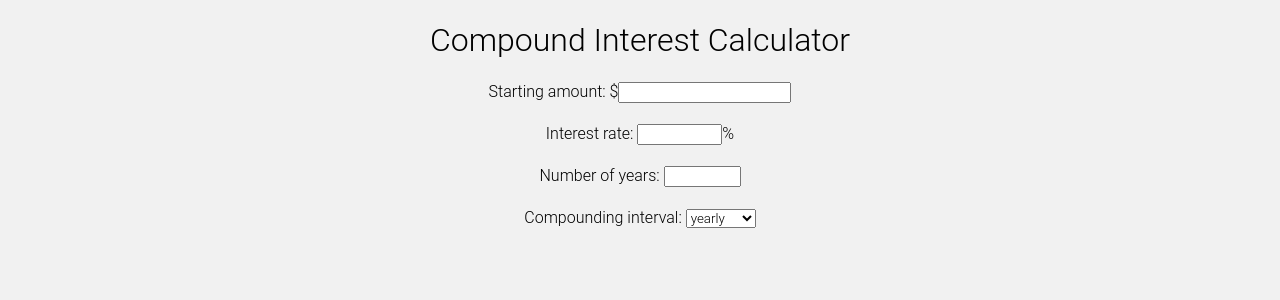
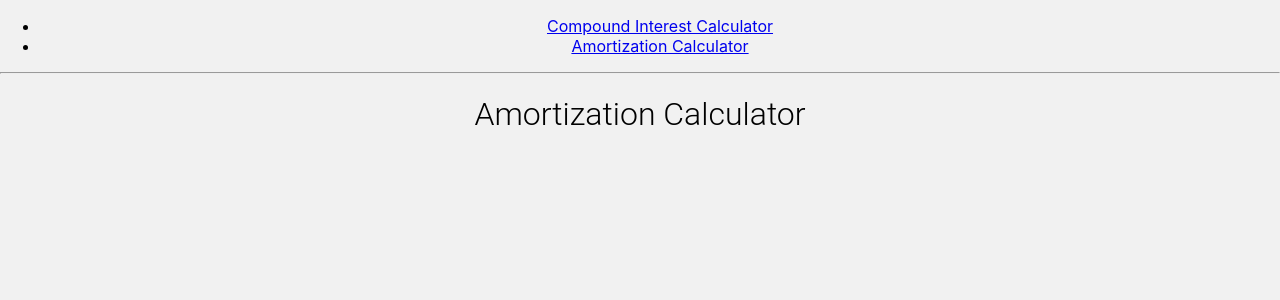
Before and after one commit to colerau/compound-interest-calc, a React (Create React App) app: page /amortization-calculator in a window 1280 px wide. Shown: the top 300 px of the page. Built offline with nearby package versions, Linux system fonts and the light colour scheme.

Commit message:
added react router

```diff
--- a/package.json
+++ b/package.json
@@ -8,6 +8,7 @@
     "@testing-library/user-event": "^12.1.10",
     "react": "^17.0.1",
     "react-dom": "^17.0.1",
+    "react-router-dom": "^5.2.0",
     "react-scripts": "4.0.2",
     "web-vitals": "^1.0.1"
   },
--- a/src/App.js
+++ b/src/App.js
@@ -1,10 +1,41 @@
 import './App.css';
+import {
+  BrowserRouter as Router,
+  Switch,
+  Route,
+  Link
+} from "react-router-dom";
 import CompInterestForm from './components/CompInterestForm.js'
+import AmortizationForm from './components/AmortizationForm.js'
 
 function App() {
   return (
     <div className="App">
-      <CompInterestForm />
+
+      <Router>
+        <div>
+          <ul>
+            <li>
+              <Link to="/">Compound Interest Calculator</Link>
+            </li>
+            <li>
+              <Link to="/amortization-calculator">Amortization Calculator</Link>
+            </li>
+          </ul>
+
+          <hr />
+
+          <Switch>
+            <Route exact path="/">
+              <CompInterestForm />
+            </Route>
+            <Route path="/amortization-calculator">
+              <AmortizationForm />
+            </Route>
+          </Switch>
+        </div>
+      </Router>
+
     </div>
   );
 }
--- /dev/null
+++ b/src/components/AmortizationForm.js
@@ -0,0 +1,14 @@
+import React from "react"
+import { useState } from "react"
+
+const AmortizationForm = props => {
+  return (
+    <>
+      <h1 className="cool-font">
+        Amortization Calculator
+      </h1>
+    </>
+  )
+}
+
+export default AmortizationForm
```
Also changed, not shown: 1 other file (tests, documents, lock files or other folders).
